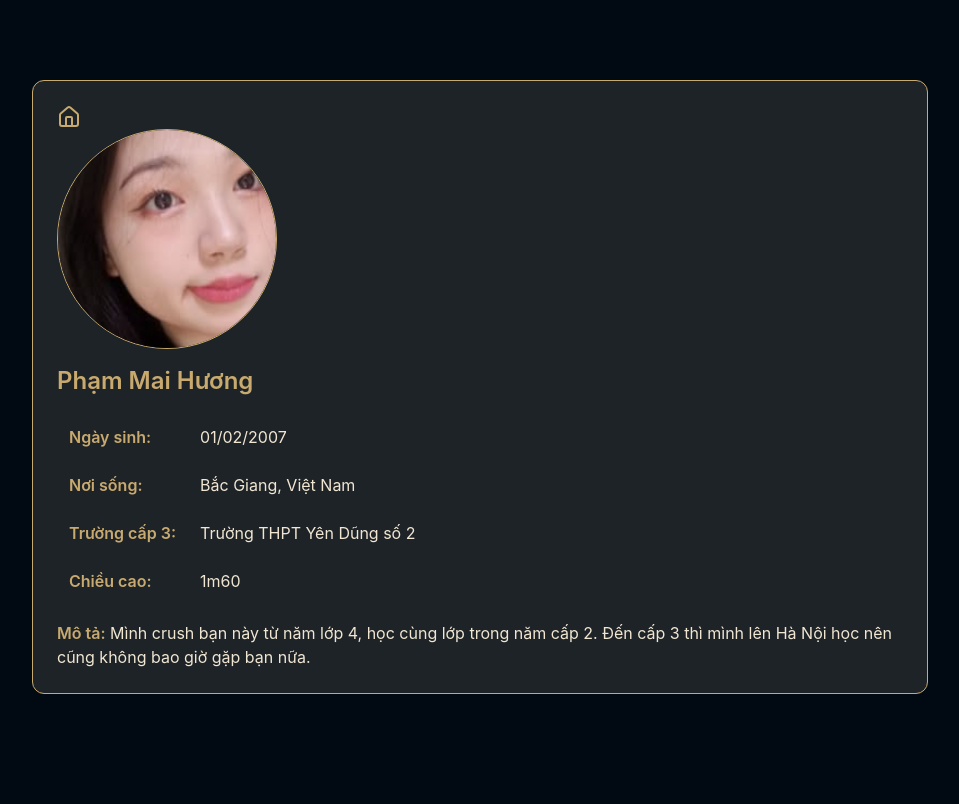
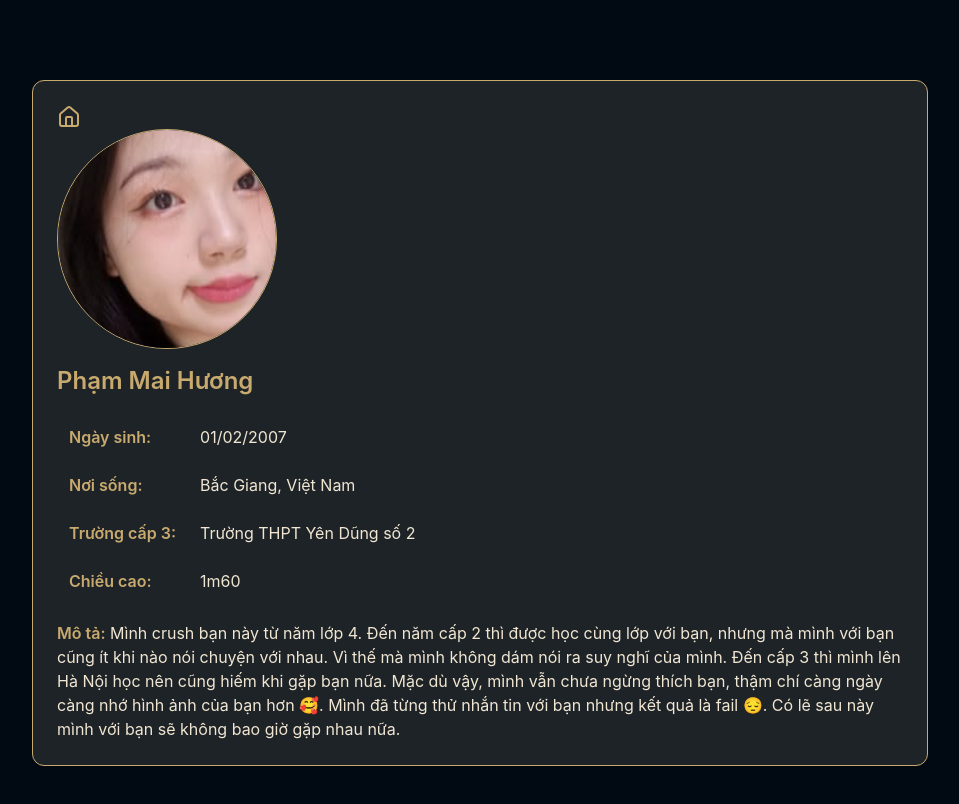
Before and after one commit to SteGG200/SteGG200.github.io, a SvelteKit app: page /more/love/crush in a window 1280 px wide. Shown: the top 804 px of the page, without its empty margins (160-1119 px from the left). Built offline with nearby package versions, Linux system fonts and the light colour scheme.

Commit message:
Modify content 02

```diff
--- a/src/routes/more/love/crush/+page.svelte
+++ b/src/routes/more/love/crush/+page.svelte
@@ -33,8 +33,8 @@
 		</table>
 		<p class="text-yellow-light">
 			<span class="text-yellow font-semibold">Mô tả: </span>
-			Mình crush bạn này từ năm lớp 4, học cùng lớp trong năm cấp 2. Đến cấp 3 thì mình lên Hà Nội học
-			nên cũng không bao giờ gặp bạn nữa.
+			Mình crush bạn này từ năm lớp 4. Đến năm cấp 2 thì được học cùng lớp với bạn, nhưng mà mình với bạn cũng ít khi nào nói chuyện với nhau. Vì thế mà mình không dám nói ra suy nghĩ của mình. Đến cấp 3 thì mình lên Hà Nội học
+			nên cũng hiếm khi gặp bạn nữa. Mặc dù vậy, mình vẫn chưa ngừng thích bạn, thậm chí càng ngày càng nhớ hình ảnh của bạn hơn 🥰. Mình đã từng thử nhắn tin với bạn nhưng kết quả là fail 😔. Có lẽ sau này mình với bạn sẽ không bao giờ gặp nhau nữa.
 		</p>
 		<!-- <p class="font-semibold text-lg">Dưới đây là một vài bức ảnh hoặc video mà mình có được:</p>
 		<div class="max-w-[400px] mx-auto space-y-2">
```
